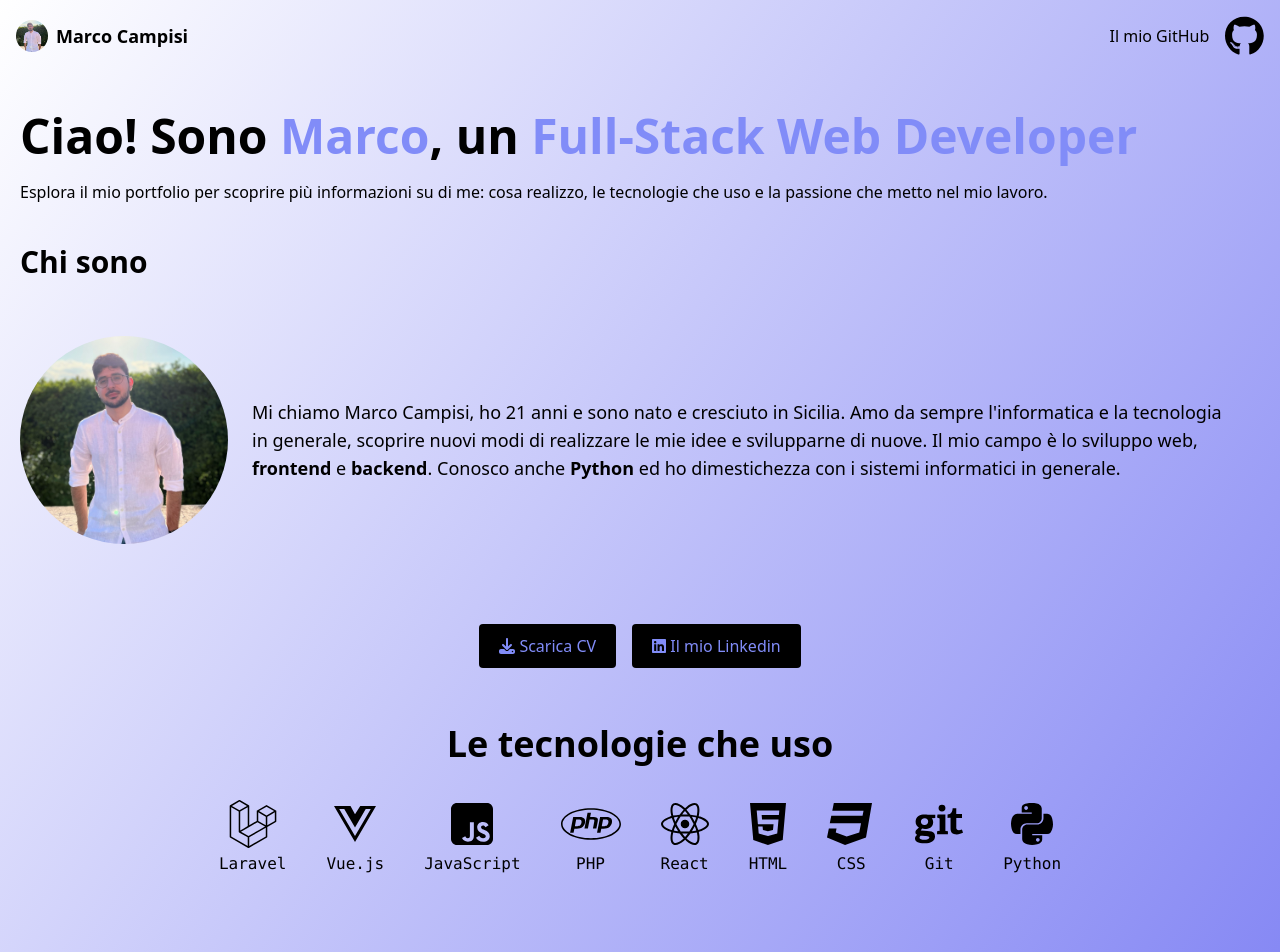
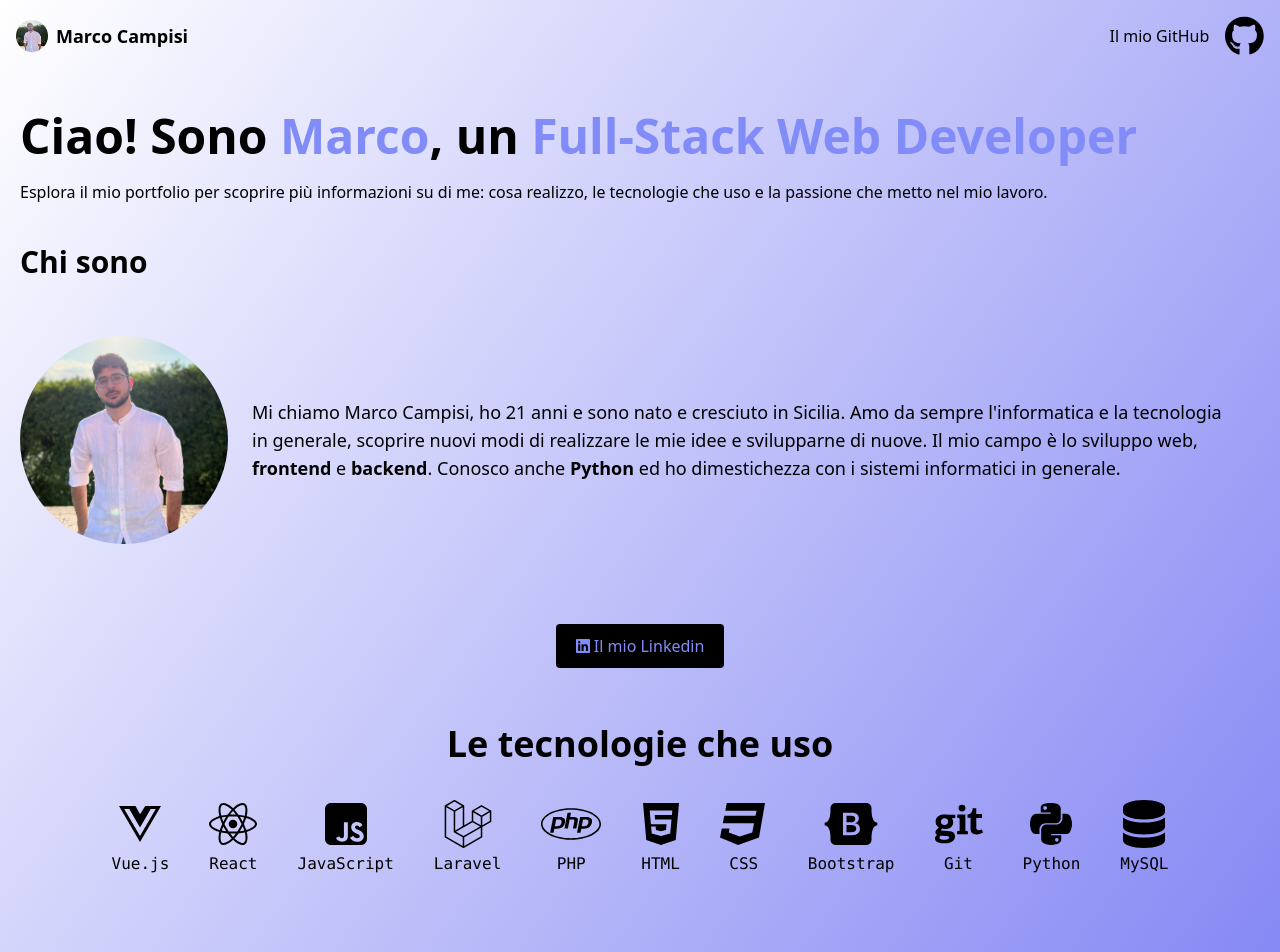
Before and after one commit to marcocampisi/react-portfolio, a React (Vite) app: page / in a window 1280 px wide. Shown: the top 952 px of the page. Built offline with nearby package versions, Linux system fonts and the light colour scheme.

Commit message:
Add Linkedin

```diff
--- a/src/components/AboutMeComponent.jsx
+++ b/src/components/AboutMeComponent.jsx
@@ -1,6 +1,5 @@
 import myPhoto from "../assets/me.jpg";
 import { FontAwesomeIcon } from "@fortawesome/react-fontawesome";
-import { faDownload } from "@fortawesome/free-solid-svg-icons";
 import { faLinkedin } from "@fortawesome/free-brands-svg-icons";
 
 function AboutMe() {
@@ -22,16 +21,7 @@ function AboutMe() {
             </div>
             <div className='w-full flex justify-center mb-10'>
                 <a
-                    href='#_'
-                    className='px-5 py-2.5 relative rounded group overflow-hidden font-medium dark:bg-purple-50 bg-black text-indigo-400 mx-2 block mt-10'
-                >
-                    <span className='absolute top-0 left-0 flex w-full h-0 mb-0 transition-all duration-200 ease-out transform translate-y-0 bg-indigo-400 group-hover:h-full opacity-90'></span>
-                    <span className='relative dark:group-hover:text-white group-hover:text-black'>
-                        <FontAwesomeIcon icon={faDownload} /> Scarica CV
-                    </span>
-                </a>
-                <a
-                    href='#_'
+                    href='https://www.linkedin.com/in/marco-campisi-b227ba293/'
                     className='px-5 py-2.5 relative rounded group overflow-hidden font-medium dark:bg-purple-50 bg-black text-indigo-400 mx-2 block mt-10'
                 >
                     <span className='absolute top-0 left-0 flex w-full h-0 mb-0 transition-all duration-200 ease-out transform translate-y-0 bg-indigo-400 group-hover:h-full opacity-90'></span>
--- a/src/components/MainComponent.jsx
+++ b/src/components/MainComponent.jsx
@@ -8,8 +8,10 @@ import {
     faHtml5,
     faCss3,
     faGit,
-    faPython
+    faPython,
+    faBootstrap
 } from '@fortawesome/free-brands-svg-icons';
+import { faDatabase } from '@fortawesome/free-solid-svg-icons';
 import SkillComponent from './SkillComponent';
 import ProjectsContainer from './ProjectsContainer';
 import AboutMe from './AboutMeComponent';
@@ -19,15 +21,17 @@ class MainComponent extends React.Component {
 
     skills = () => {
         return [
+            { icon: faVuejs, name: "Vue.js" },
+            { icon: faReact, name: "React" },
+            { icon: faJsSquare, name: "JavaScript" },
             { icon: faLaravel, name: "Laravel" },
-            { icon: faVuejs, name: "Vue.js" },
-            { icon: faJsSquare, name: "JavaScript" },
             { icon: faPhp, name: "PHP" },
-            { icon: faReact, name: "React" },
             { icon: faHtml5, name: "HTML" },
             { icon: faCss3, name: "CSS" },
+            { icon: faBootstrap, name: "Bootstrap" },
             { icon: faGit, name: "Git" },
             { icon: faPython, name: "Python" },
+            { icon: faDatabase, name: "MySQL" },
         ];
     }
 
```
